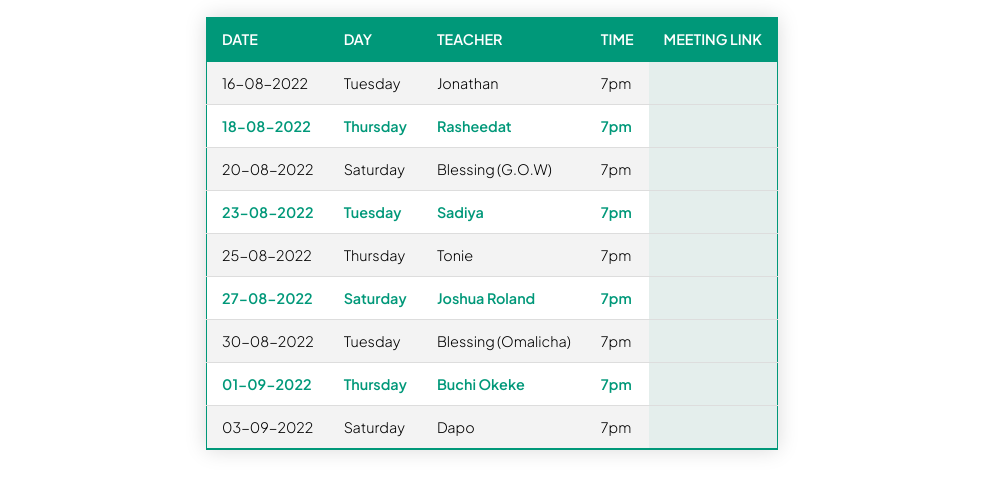
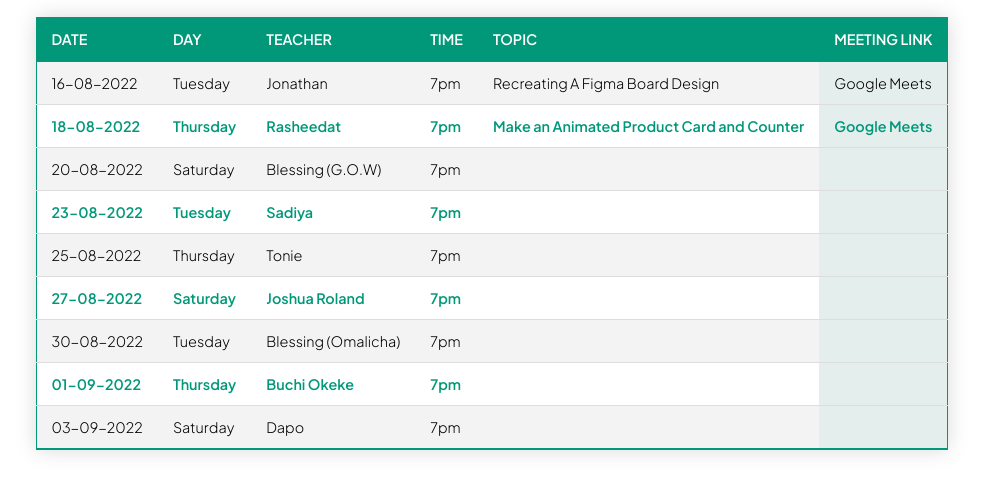
Before and after one commit to imrvon/jp, a plain HTML site: page index.html in a window 1280 px wide. Shown: the part 63-556 px from the top of the page, without its empty margins (148-1131 px from the left). Drawn offline with Linux system fonts and the light colour scheme.

Commit message:
Added Topic Fiel;d and Meeting Link

```diff
--- a/index.html
+++ b/index.html
@@ -22,6 +22,7 @@
                         <th id="heading">DAY</th>
                         <th id="heading">TEACHER</th>
                         <th id="heading">TIME</th>
+                        <th id="heading">TOPIC</th>
                         <th id="heading">MEETING LINK</th>
                     </tr>
                 </thead>
@@ -32,20 +33,23 @@
                         <td>Tuesday</td>
                         <td>Jonathan</td>
                         <td>7pm</td>
-                        <td class="score"></td>
+                        <td>Recreating A Figma Board Design</td>
+                        <td class="score"><a href="https://meet.google.com/wjx-aarj-xxg">Google Meets</a></td>
                     </tr>
                     <tr class="row active">
                         <td>18-08-2022</td>
                         <td>Thursday</td>
                         <td>Rasheedat</td>
                         <td>7pm</td>
-                        <td class="score"></td>
+                        <td>Make an Animated Product Card and Counter</td>
+                        <td class="score"><a href="https://meet.google.com/wjx-aarj-xxg">Google Meets</a></td>
                     </tr>
                     <tr class="row">
                         <td>20-08-2022</td>
                         <td>Saturday</td>
                         <td>Blessing (G.O.W)</td>
                         <td>7pm</td>
+                        <td></td>
                         <td class="score"></td>
                     </tr>
 
@@ -54,6 +58,7 @@
                         <td>Tuesday</td>
                         <td>Sadiya</td>
                         <td>7pm</td>
+                        <td></td>
                         <td class="score"></td>
                     </tr>
                     <tr class="row">
@@ -61,6 +66,7 @@
                         <td>Thursday</td>
                         <td>Tonie</td>
                         <td>7pm</td>
+                        <td></td>
                         <td class="score"></td>
                     </tr>
                     <tr class="row active">
@@ -68,6 +74,7 @@
                         <td>Saturday</td>
                         <td>Joshua Roland</td>
                         <td>7pm</td>
+                        <td></td>
                         <td class="score"></td>
                     </tr>
 
@@ -76,6 +83,7 @@
                         <td>Tuesday</td>
                         <td>Blessing (Omalicha)</td>
                         <td>7pm</td>
+                        <td></td>
                         <td class="score"></td>
                     </tr>
                     <tr class="row active">
@@ -83,6 +91,7 @@
                         <td>Thursday</td>
                         <td>Buchi Okeke</td>
                         <td>7pm</td>
+                        <td></td>
                         <td class="score"></td>
                     </tr>
                     <tr class="row">
@@ -90,6 +99,7 @@
                         <td>Saturday</td>
                         <td>Dapo</td>
                         <td>7pm</td>
+                        <td></td>
                         <td class="score"></td>
                     </tr>
 
--- a/style.css
+++ b/style.css
@@ -5,6 +5,11 @@
     margin: 0;
     padding: 0;
     font-family: 'Plus Jakarta Sans', sans-serif;
+	text-decoration: none;
+}
+
+a {
+	color: unset;
 }
 
 header {
@@ -109,7 +114,8 @@ only screen and (max-width: 760px)  {
 	td:nth-of-type(2):before { content: "DAY"; }
 	td:nth-of-type(3):before { content: "TEACHER"; }
 	td:nth-of-type(4):before { content: "TIME"; }
-	td:nth-of-type(5):before { content: "MEETING LINK"; }
+	td:nth-of-type(5):before { content: "TOPIC"; }
+	td:nth-of-type(6):before { content: "MEETING LINK"; }
 }
 
 @media
```
